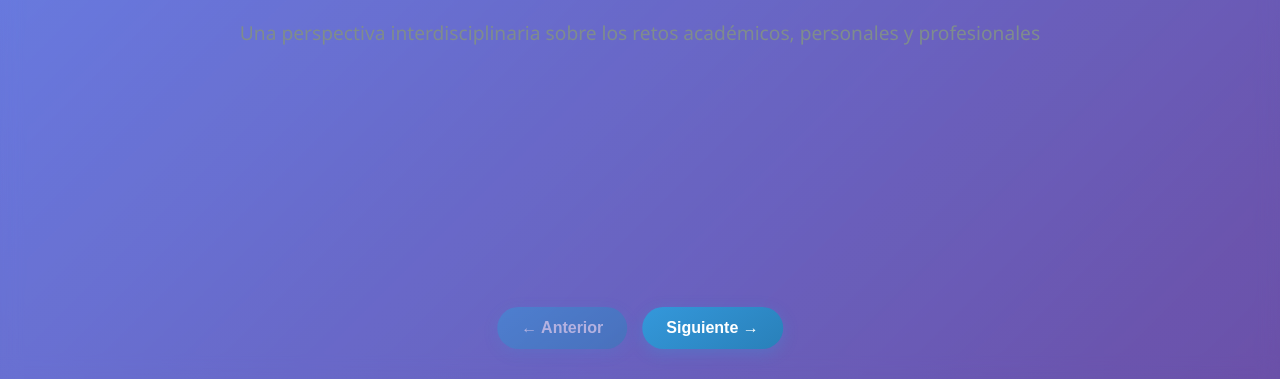
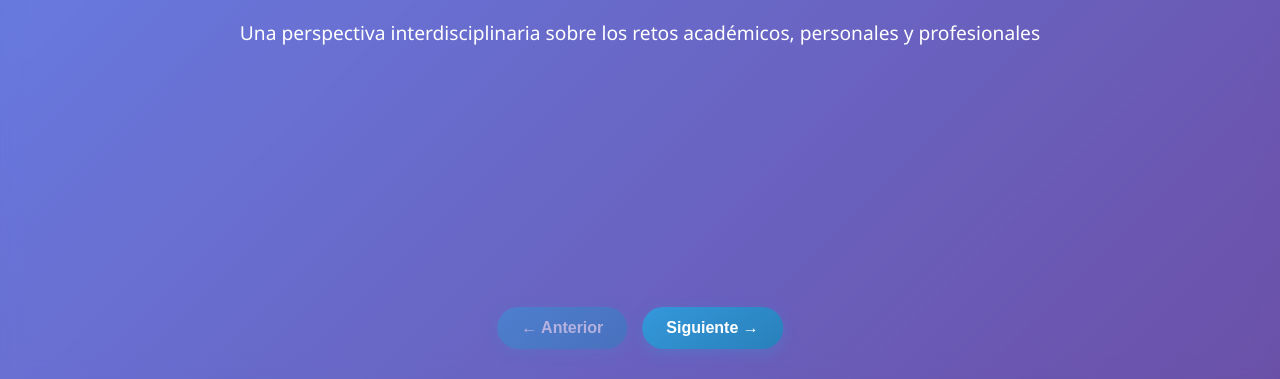
Before and after one commit to juanadames1/xd, a plain HTML site: page Taller.html in a window 1280 px wide. Shown: the part 421-800 px from the top of the page. Drawn offline with Linux system fonts and the light colour scheme.

Commit message:
Add files via upload

```diff
--- a/Taller.html
+++ b/Taller.html
@@ -270,7 +270,7 @@
                 <p style="font-size: 1.5em; color: #2c3e50; margin-top: 20px;">
                     Desafíos Tecnológicos en la Era Phigital
                 </p>
-                <p style="font-size: 1.2em; color: #7f8c8d; margin-top: 30px;">
+                <p style="font-size: 1.2em; color: #ffffff; margin-top: 30px;">
                     Una perspectiva interdisciplinaria sobre los retos académicos, personales y profesionales
                 </p>
             </div>
```
